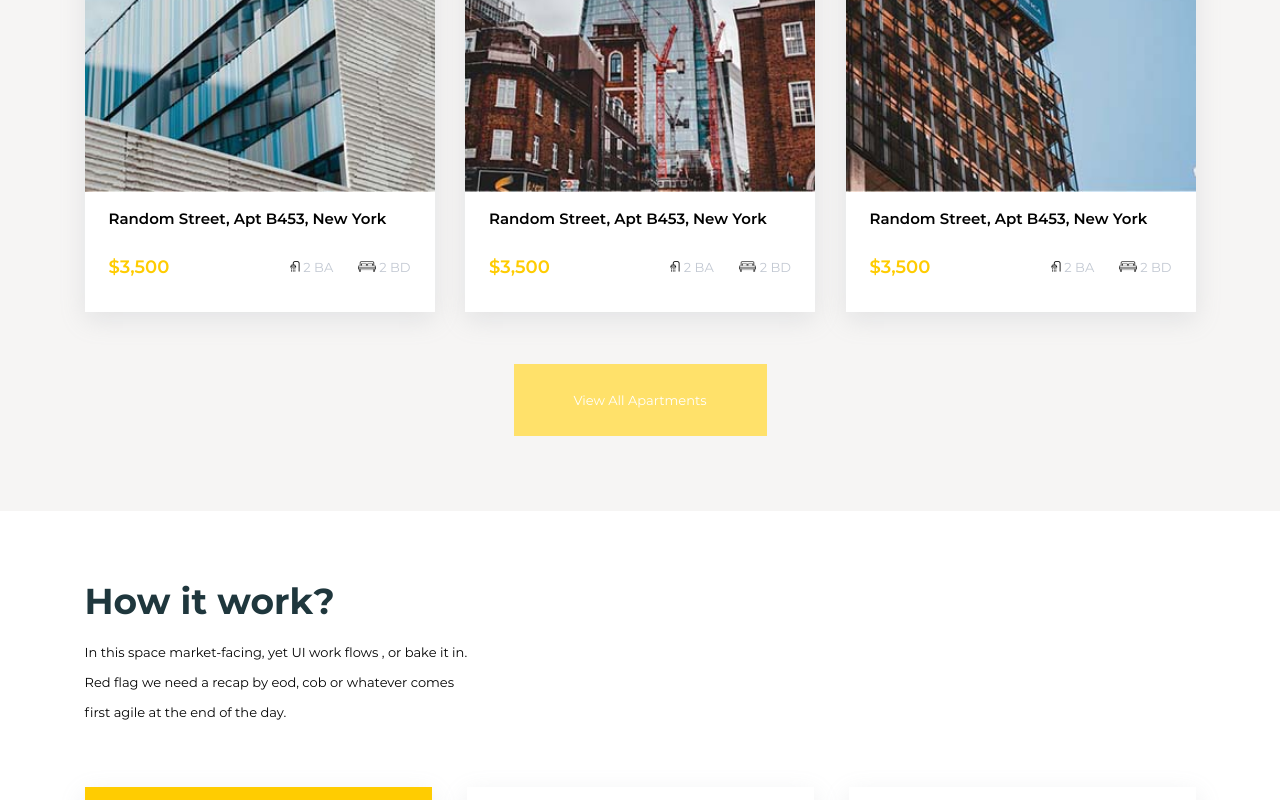
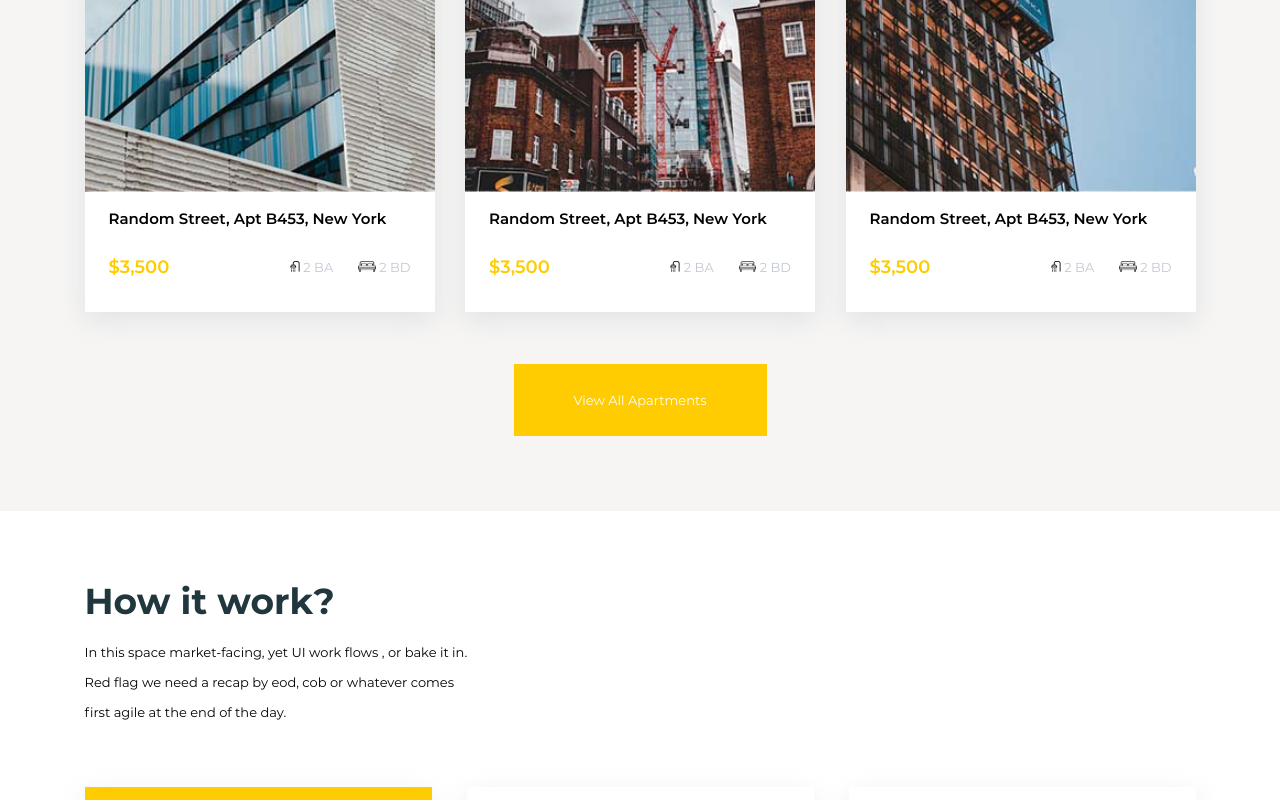
Before and after one commit to Tritintruong114/CFD, a plain HTML site: page index.html in a window 1280 px wide. In both pictures the pointer is over the link "View All Apartments". Shown: the part 2395-3195 px from the top of the page. Drawn offline with Linux system fonts and the light colour scheme.

Commit message:
This is for the Final

```diff
--- a/css/styles.css
+++ b/css/styles.css
@@ -468,10 +468,14 @@ img {
   color: #1f373d;
 }
 .sapartments .bottom a:hover {
-  background: var(--yellow-hover-cl);
+  background: var(--yellow-cl);
   color: white;
-  transition: 0.1s;
+
   transition-timing-function: ease-in-out;
+
+  transition: var(--time-transition);
+  --webkit-transition: var(--time-transition);
+  -o-transition: var(--time-transition);
 }
 .showitworks .textbox {
   margin-top: 70px;
@@ -845,7 +849,7 @@ img {
 
 .sultis .ulti-information .btn-dark-green:hover {
   background: var(--yellow-cl);
-  color: #1f373d;
+  color: var(--white-cl);
 }
 
 .location_img {
```
